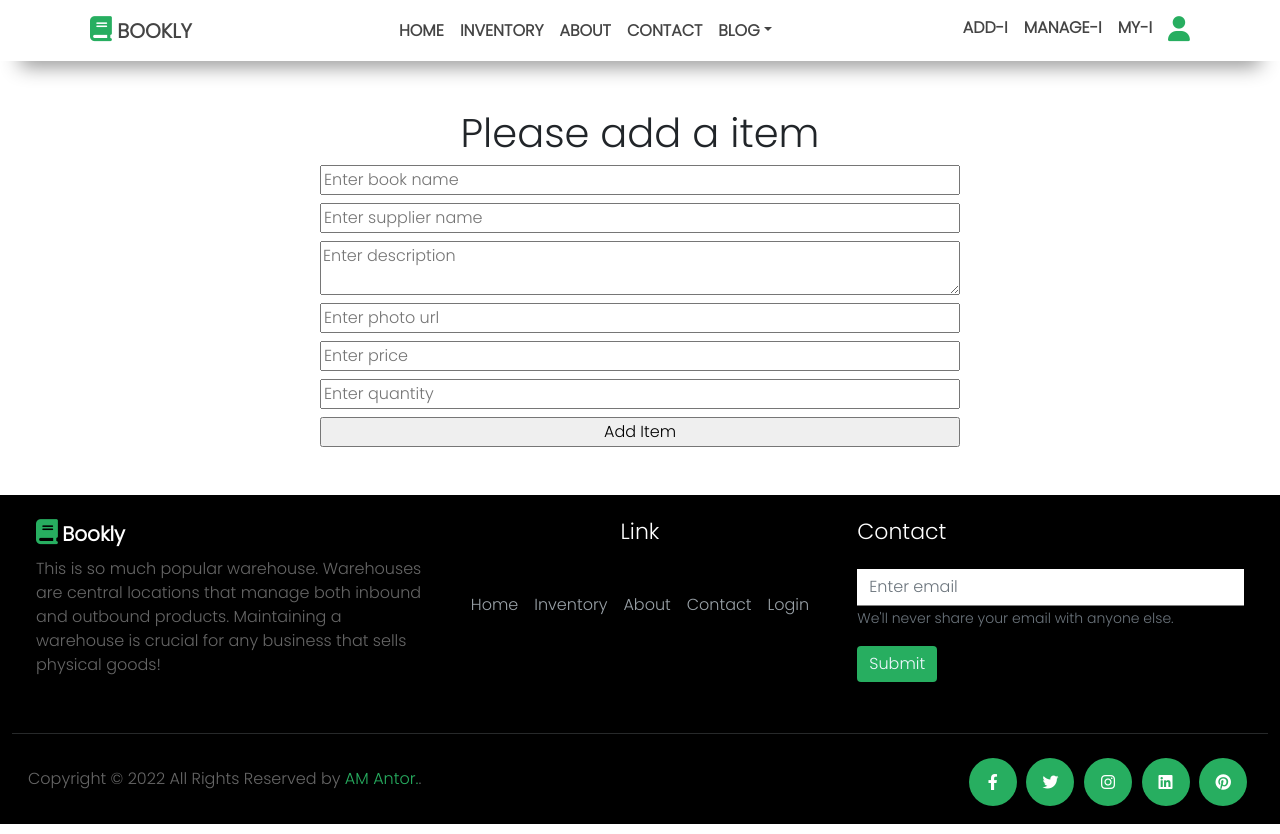
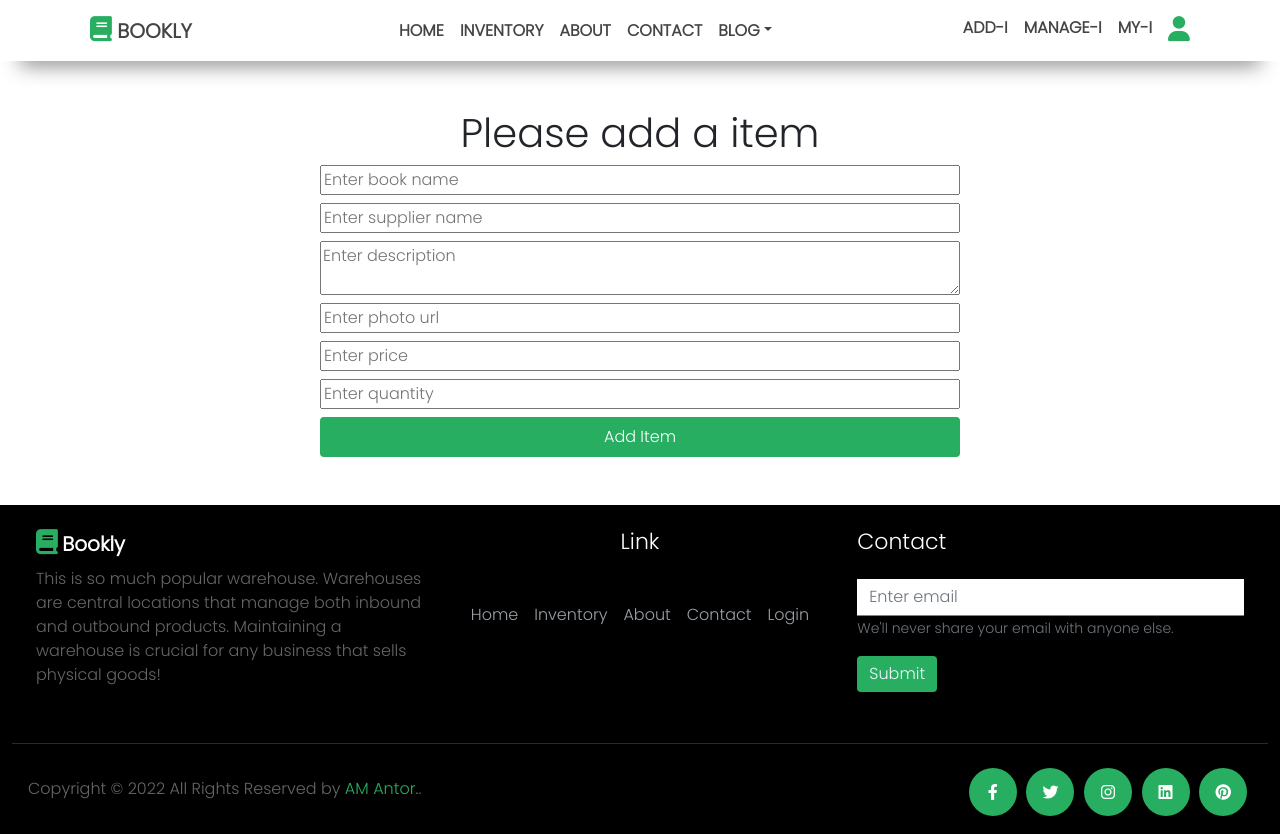
Before and after one commit to antor10655gh/bookly-book-store, a React (Create React App) app: page /additem in a window 1280 px wide. Built offline with nearby package versions, Linux system fonts and the light colour scheme; no server answers; sample sign-in values are in the browser's storage.

Commit message:
add change on add item button

```diff
--- a/src/Pages/AddItem/AddItem.css
+++ b/src/Pages/AddItem/AddItem.css
@@ -0,0 +1,14 @@
+.addBtn {
+  text-decoration: none;
+  border-radius: 4px;
+  background-color: var(--green);
+  border: none;
+  color: #fff;
+  padding: 8px 20px;
+  transition: 0.5s;
+}
+
+.addBtn:hover {
+  color: #fff;
+  background-color: var(--dark-green);
+}
--- a/src/Pages/AddItem/AddItem.js
+++ b/src/Pages/AddItem/AddItem.js
@@ -64,7 +64,7 @@ const AddItem = () => {
           type="number"
           {...register("quantity")}
         />
-        <input type="submit" value="Add Item" />
+        <input className="addBtn" type="submit" value="Add Item" />
       </form>
       <ToastContainer></ToastContainer>
     </div>
```
